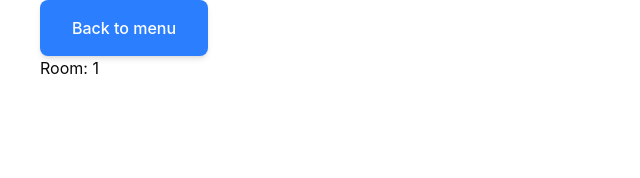
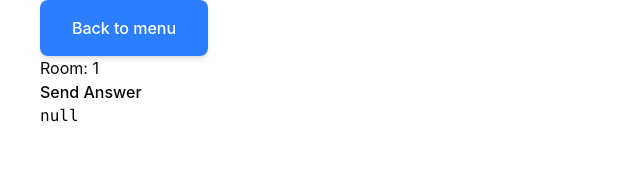
Before and after one commit to oliverpeitsalo/oliverpeitsalo.github.io, a React (Vite) app in the folder frontend/: page /room/1 in a window 1280 px wide. Shown: the top 178 px of the page, without its empty margins (0-640 px from the left). Built offline with nearby package versions, Linux system fonts and the light colour scheme; no server answers.

Commit message:
Example call to backend

```diff
--- a/frontend/src/app/components/TriviaRoom.tsx
+++ b/frontend/src/app/components/TriviaRoom.tsx
@@ -1,5 +1,6 @@
 import { useParams } from "react-router-dom";
 import { useNavigate } from "react-router-dom";
+import { useEffect, useState } from "react";
 
 export default function TriviaGameRoom() {
   const { roomId } = useParams();
@@ -8,6 +9,26 @@ export default function TriviaGameRoom() {
   const handleBack = () => {
       navigate(`/`);
   }
+
+  const [ws, setWs] = useState(null);
+  const [serverMsg, setServerMsg] = useState(null);
+
+  // rust backend test example
+  useEffect(() => {
+    const socket = new WebSocket("ws://localhost:9001");
+    socket.onmessage = (event) => {
+      setServerMsg(JSON.parse(event.data));
+    };
+    setWs(socket);
+  }, []);
+
+  // constant answer for testing
+  const sendAnswer = () => {
+    ws.send(JSON.stringify({
+      nick: "Alice",
+      answer: 2
+    }));
+  };
 
   return (
     <>
@@ -18,6 +39,8 @@ export default function TriviaGameRoom() {
         Back to menu
       </button>
       <div>Room: {roomId}</div>
+      <button onClick={sendAnswer}>Send Answer</button>
+      <pre>{JSON.stringify(serverMsg, null, 2)}</pre>
     </>
     );
 }
```
